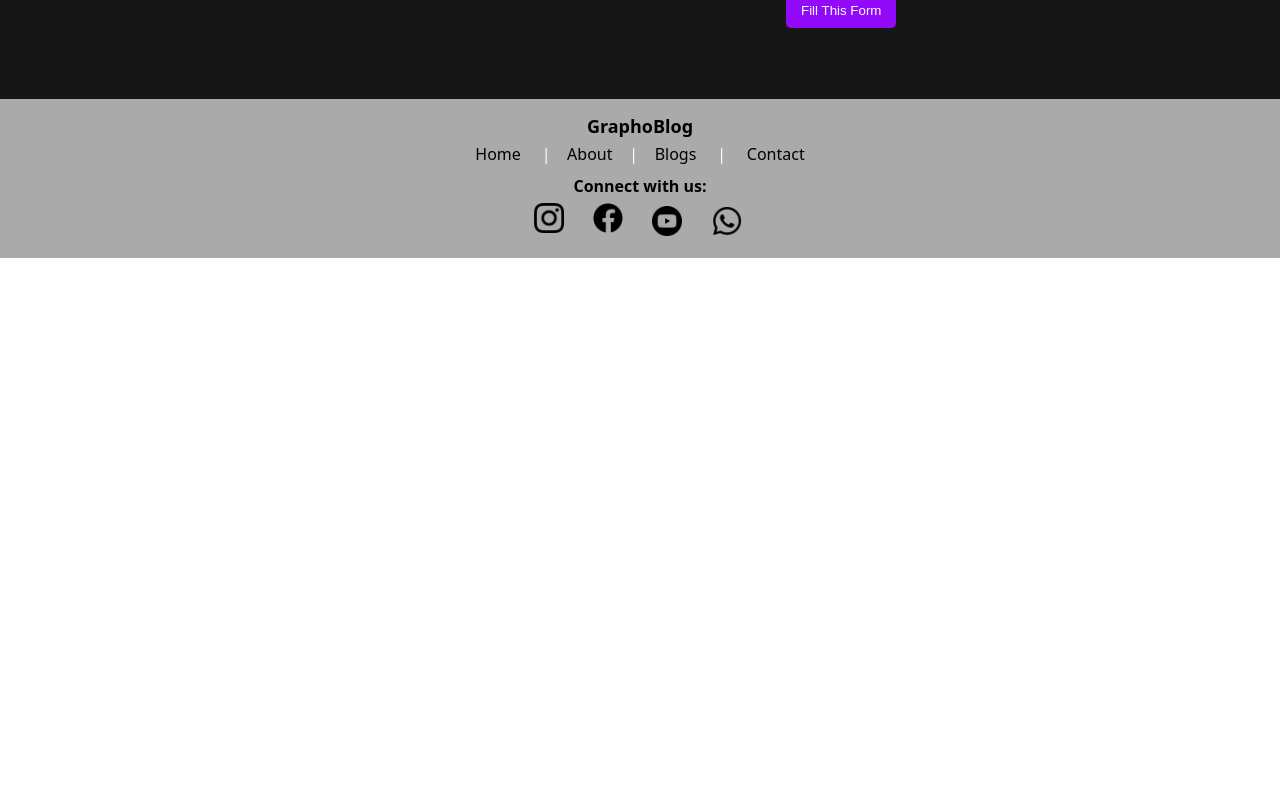
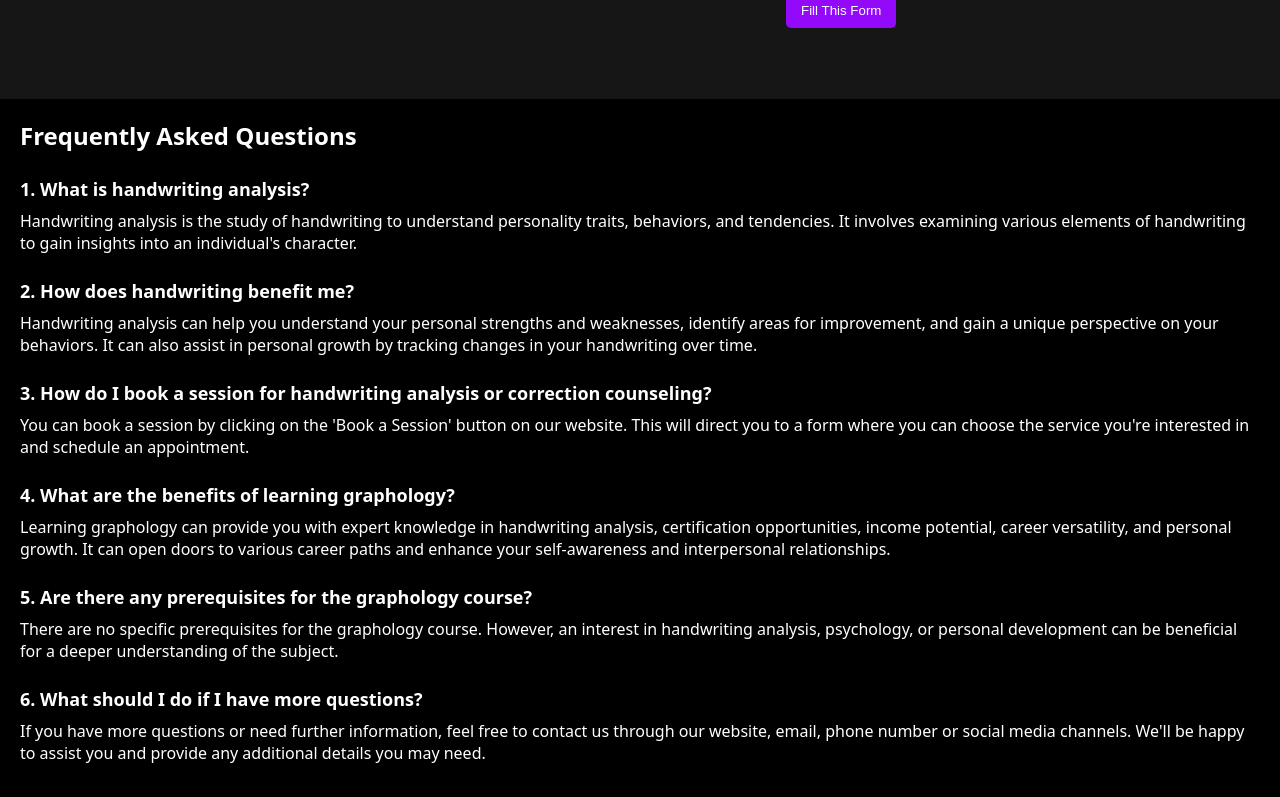
Before and after one commit to ManasKhudale/graphology-website-2, a Next.js app: page /servicespagefolder in a window 1280 px wide. Shown: the part 2463-3260 px from the top of the page. Before the commit the page ends 2721 px from the top, so only its background shows below. Built offline with nearby package versions, Linux system fonts and the light colour scheme.

Commit message:
Added faq section

```diff
--- a/app/NavbarLight.js
+++ b/app/NavbarLight.js
@@ -26,6 +26,7 @@ const NavbarLight = () => {
         <Link href='/servicespagefolder/#service-1' style={{color: 'rgba(3,3,3,255)', textDecoration: 'none'}}><div>Handwriting Analysis</div></Link>
         <Link href='/servicespagefolder/#service-2' style={{color: 'rgba(3,3,3,255)', textDecoration: 'none'}}><div>Handwriting Correction Counselling</div></Link>
         <Link href='/servicespagefolder/#service-3' style={{color: 'rgba(3,3,3,255)', textDecoration: 'none'}}><div>Learn and earn with Graphology</div></Link>
+        <Link href='/servicespagefolder/#faq' style={{color: 'rgba(3,3,3,255)', textDecoration: 'none'}}><div>FAQ&apos;s</div></Link>
         </div>
         </div>
         <Link href="/aboutpagefolder"><div className='navbar-light-comps'  style={{color: 'rgba(3,3,3,255)', textDecoration: 'none',marginLeft:'20px'}}  onMouseEnter={e => e.target.style.color = 'purple'}
--- a/app/main.css
+++ b/app/main.css
@@ -588,6 +588,28 @@ body{
     flex-direction: column;
   }
 
+  .faq-section{
+    background-color: black;
+    color: white;
+    padding: 20px;
+  }
+
+  .faq-title{
+    font-weight: bold;
+    font-size: 24px;
+    padding-bottom:25px;
+  }
+
+    .faq-question{
+        font-weight: bold;
+        font-size: 18px;
+        padding-bottom: 9px;
+    }
+
+    .faq-answer{
+        padding-bottom: 25px;
+    }
+
 
 @media (min-width: 1024px) {
     .landing-content{
--- a/app/servicespagefolder/page.js
+++ b/app/servicespagefolder/page.js
@@ -87,6 +87,23 @@ const page = () => {
 
     </div>
 
+    <div className='faq-section' id='faq'>
+    <div className='faq-title'>Frequently Asked Questions</div>
+    <div className='faq-question'>1. What is handwriting analysis? </div>
+    <div className='faq-answer'>Handwriting analysis is the study of handwriting to understand personality traits, behaviors, and tendencies. It involves examining various elements of handwriting to gain insights into an individual&apos;s character.</div>
+    <div className='faq-question'>2. How does handwriting benefit me?</div>
+    <div className='faq-answer'>Handwriting analysis can help you understand your personal strengths and weaknesses, identify areas for improvement, and gain a unique perspective on your behaviors. It can also assist in personal growth by tracking changes in your handwriting over time.</div>
+    <div className='faq-question'>3. How do I book a session for handwriting analysis or correction counseling?</div>
+    <div className='faq-answer'>You can book a session by clicking on the &apos;Book a Session&apos; button on our website. This will direct you to a form where you can choose the service you&apos;re interested in and schedule an appointment.</div>
+    <div className='faq-question'>4. What are the benefits of learning graphology?</div>
+    <div className='faq-answer'>Learning graphology can provide you with expert knowledge in handwriting analysis, certification opportunities, income potential, career versatility, and personal growth. It can open doors to various career paths and enhance your self-awareness and interpersonal relationships.</div>
+    <div className='faq-question'>5. Are there any prerequisites for the graphology course?</div>
+    <div className='faq-answer'>There are no specific prerequisites for the graphology course. However, an interest in handwriting analysis, psychology, or personal development can be beneficial for a deeper understanding of the subject.</div>
+    <div className='faq-question'>6. What should I do if I have more questions?</div>
+    <div className='faq-answer'>If you have more questions or need further information, feel free to contact us through our website, email, phone number or social media channels. We&apos;ll be happy to assist you and provide any additional details you may need.</div>
+
+    </div>
+
     <Footer />
     </>
   )
```
